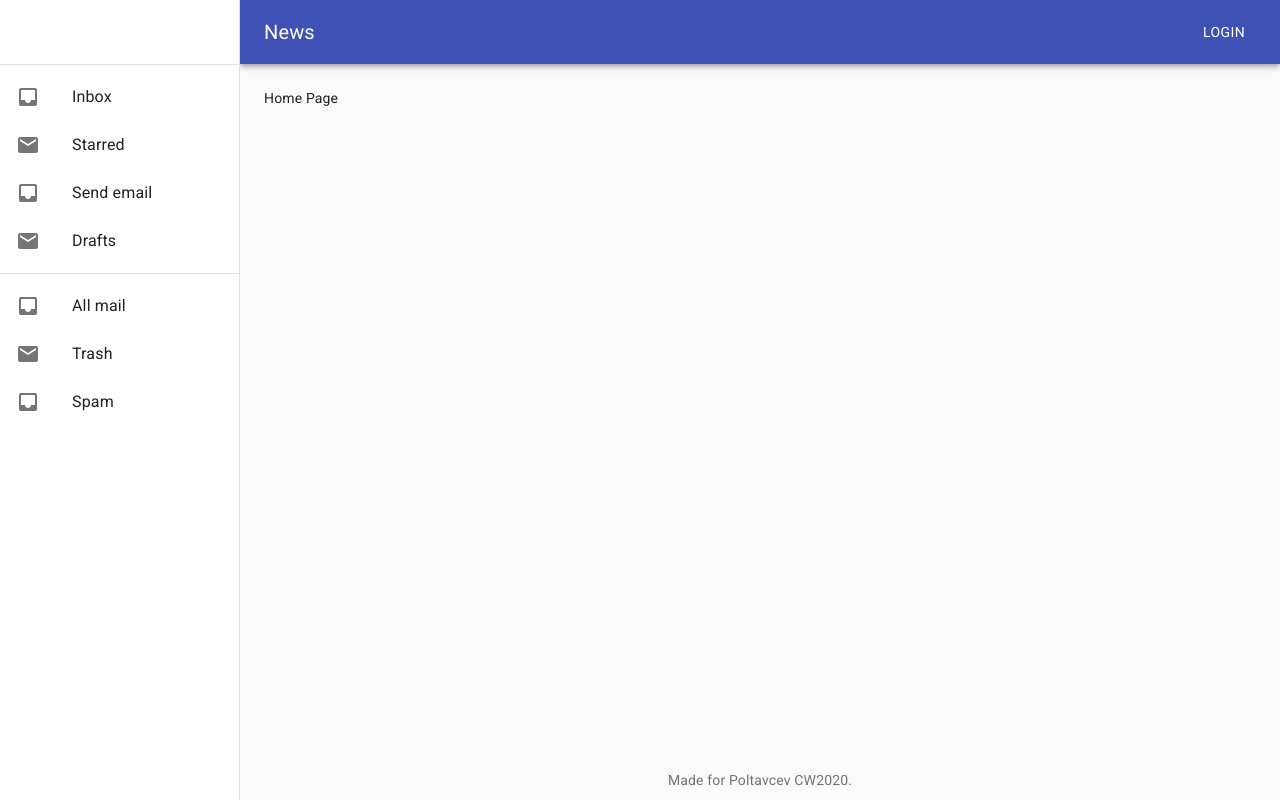
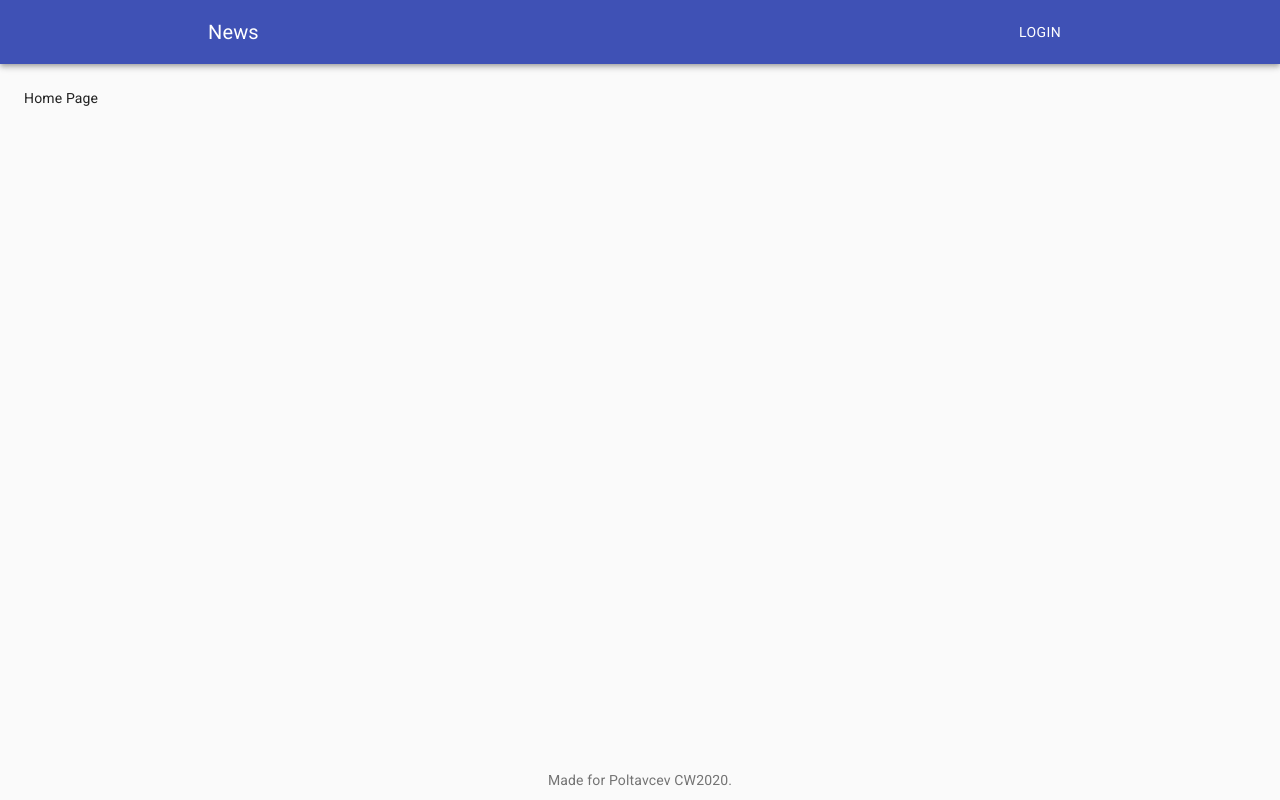
Before and after one commit to diplom-makers/frontend-part, a React (Create React App) app: page / in a window 1280 px wide. Built offline with nearby package versions, Linux system fonts and the light colour scheme.

Commit message:
Some fixes

```diff
--- a/src/components/AppBar/index.js
+++ b/src/components/AppBar/index.js
@@ -2,7 +2,13 @@
 
 import React from 'react'
 
-import { IconButton, Hidden, Toolbar, Typography } from '@material-ui/core'
+import {
+  Container,
+  IconButton,
+  Hidden,
+  Toolbar,
+  Typography,
+} from '@material-ui/core'
 import AppBar from '@material-ui/core/AppBar'
 import Button from '@material-ui/core/Button'
 import { makeStyles } from '@material-ui/core/styles'
@@ -23,6 +29,7 @@ function ButtonAppBar({ onClickMenuButton, ...rest }) {
 
   return (
     <AppBar position="static" {...rest} className="animated-gradient">
+      <Container maxWidth="md">
         <Toolbar>
           <Hidden smUp implementation="css">
             <IconButton
@@ -42,6 +49,7 @@ function ButtonAppBar({ onClickMenuButton, ...rest }) {
 
           <Button color="inherit">Login</Button>
         </Toolbar>
+      </Container>
     </AppBar>
   )
 }
--- a/src/hocs/withMainLayout/index.js
+++ b/src/hocs/withMainLayout/index.js
@@ -1,6 +1,6 @@
 import React, { useState } from 'react'
 
-import { Hidden } from '@material-ui/core'
+import { Container, Hidden } from '@material-ui/core'
 import { makeStyles } from '@material-ui/core/styles'
 import { partial, pipe } from 'ramda'
 
@@ -20,7 +20,7 @@ const withMainLauoyt = (WrappedComponent) => (props) => {
 
   return (
     <div className={classes.root}>
-      <nav className={classes.drawer} aria-label="mailbox folders">
+      {/* <nav className={classes.drawer} aria-label="mailbox folders">
         <Hidden smUp implementation="css">
           <ResponseDrawer
             container={container}
@@ -36,7 +36,7 @@ const withMainLauoyt = (WrappedComponent) => (props) => {
         <Hidden xsDown implementation="css">
           <ResponseDrawer open variant="permanent" />
         </Hidden>
-      </nav>
+      </nav> */}
 
       <div className={classes.page}>
         <AppBar onClickMenuButton={showMobileDrawer} />
@@ -67,10 +67,10 @@ const useStyles = makeStyles((theme) => ({
     color: theme.palette.text.secondary,
   },
   page: {
-    [theme.breakpoints.up('sm')]: {
-      width: `calc(100% - ${ResponseDrawer.drawerWidth}px)`,
-      marginLeft: ResponseDrawer.drawerWidth,
-    },
+    // [theme.breakpoints.up('sm')]: {
+    //   width: `calc(100% - ${ResponseDrawer.drawerWidth}px)`,
+    //   marginLeft: ResponseDrawer.drawerWidth,
+    // },
     height: '100%',
     display: 'flex',
     flexDirection: 'column',
```
Lines whose indentation alone changed are shown as unchanged.
